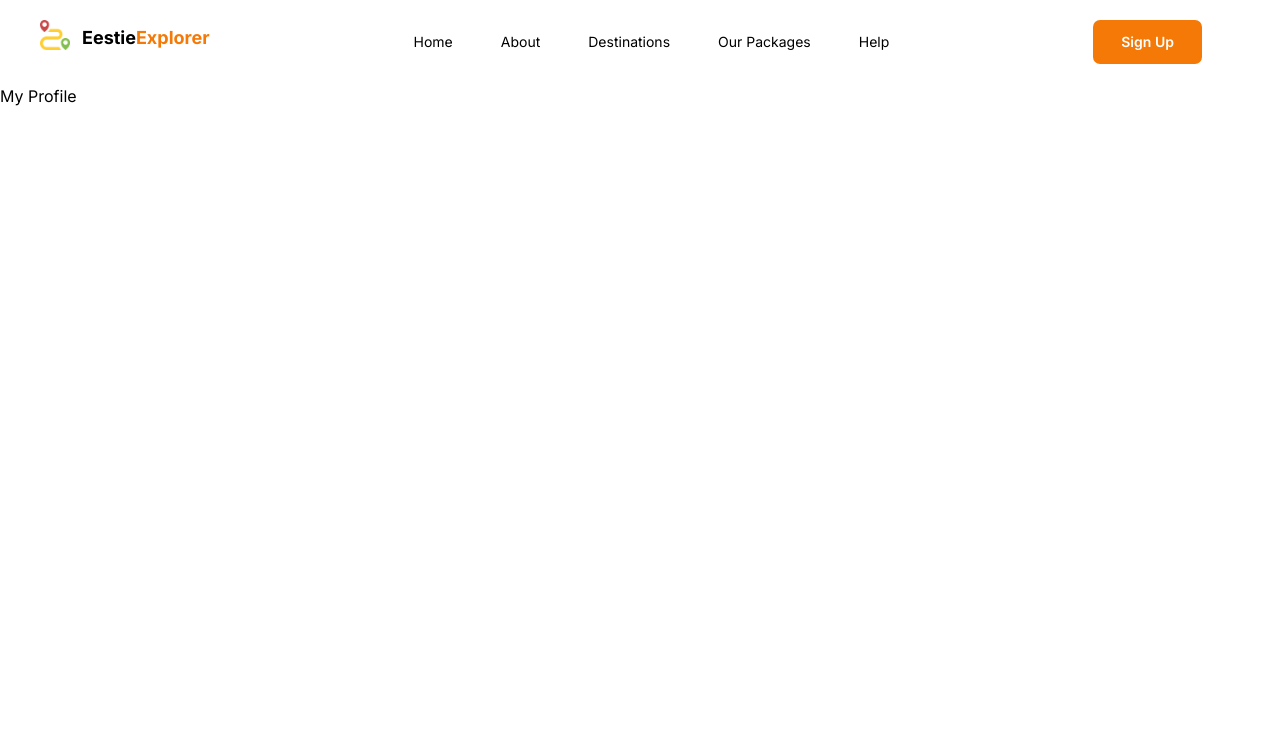
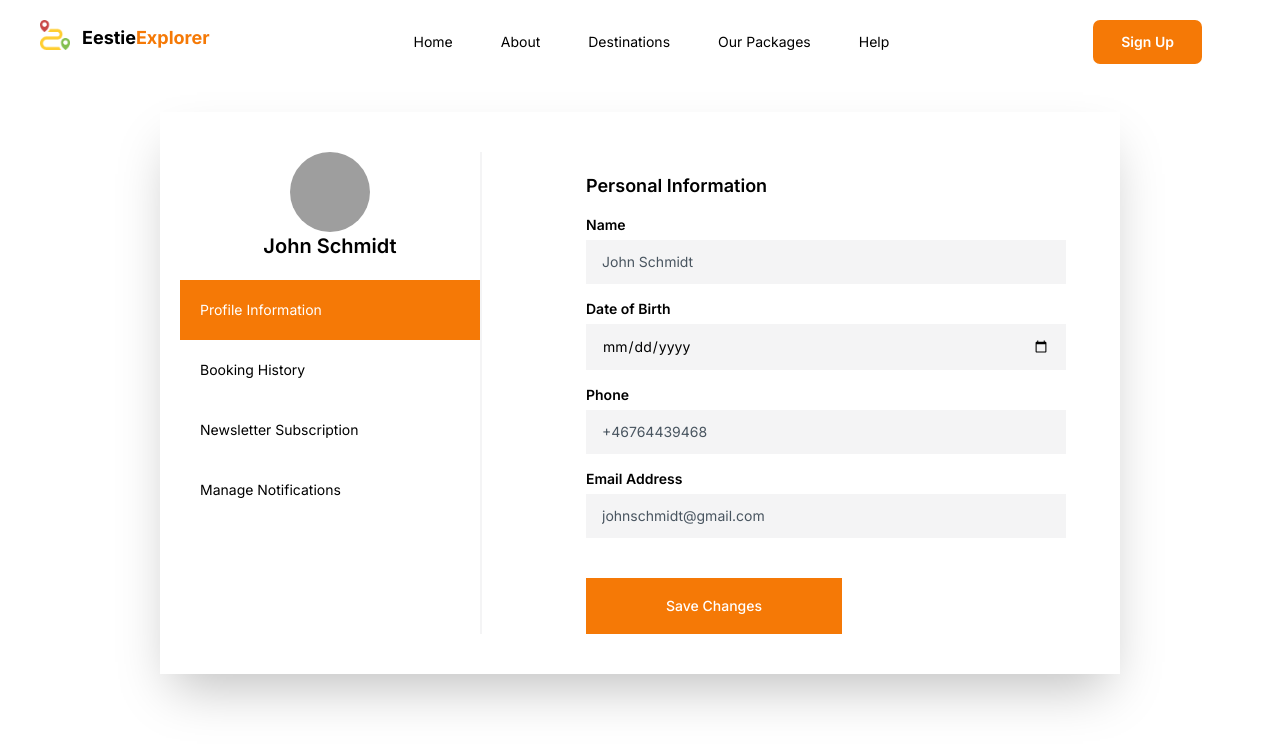
Before and after one commit to digital-explorers-2/eesti-explorer, a Next.js app: page /profile in a window 1280 px wide. Shown: the top 748 px of the page. Built offline with nearby package versions, Linux system fonts and the light colour scheme; grey boxes are pictures that could not be loaded.

Commit message:
feat: add profile page

```diff
--- a/app/profile/page.tsx
+++ b/app/profile/page.tsx
@@ -1,17 +1,93 @@
+import { Button } from "@/components/ui/button"
 import Navbar from "../../components/LandingPage/Navbar";
+import { Avatar, AvatarFallback, AvatarImage } from "@/components/ui/avatar"
 
-//navbar
+export default function Profile() {
+    return (
 
-export default function Profile(){
-return(
+        <>
+            <Navbar />
 
-    <>
-    <Navbar/>
-    <div>
-        <h1>My Profile</h1>
-    </div>
+            <div className="w-full h-screen  mt-7 ">
 
-    </>
-)
+                <div className="flex gap-16 shadow-2xl mx-40 py-10">
+
+                    <div className="pl-5 pr-0 border-r-2 border-[#F4F4F5]">
+
+                        <div className="w-[300px]" >
+
+                            <div className="flex align-middle justify-center">
+                                <Avatar className="w-20 h-20">
+                                    <AvatarImage src="https://github.com/shadcn.png" />
+                                    <AvatarFallback>CN</AvatarFallback>
+                                </Avatar>
+                            </div>
+
+                            <div className="text-center">
+
+                                <h1 className="font-semibold text-xl">John Schmidt</h1>
+
+                            </div>
+
+                            <div className="mt-5">
+                                <nav>
+                                    <ul>
+                                        <li className="py-5 bg-[#F57906] text-white text-sm pl-5">Profile Information</li>
+                                        <li className="py-5 text-sm pl-5">Booking History</li>
+                                        <li className="py-5 text-sm pl-5">Newsletter Subscription</li>
+                                        <li className="py-5 text-sm pl-5">Manage Notifications</li>
+                                    </ul>
+                                </nav>
+                            </div>
+
+                        </div>
+
+                    </div>
+
+                    <div className="w-[50%] mt-5 ml-10"  >
+
+                        <div>
+                            <h1 className="font-semibold text-lg">Personal Information</h1>
+                        </div>
+
+                        <div>
+                            <form action="">
+
+                                <div className="mt-3">
+                                    <label className="font-semibold text-sm" htmlFor="name">Name</label>
+                                    <input type="text" name="name" id="name" placeholder="John Schmidt" className="w-full bg-[#F4F4F5] placeholder-[#495560] text-sm px-4 py-3 mt-1" />
+                                </div>
+
+                                <div className="mt-3">
+                                    <label className="font-semibold text-sm" htmlFor="name">Date of Birth</label>
+                                    <input type="date" name="date" id="date" placeholder="15/03/1886" className="w-full bg-[#F4F4F5] placeholder-[#495560] text-sm px-4 py-3 mt-1" />
+                                </div>
+
+                                <div className="mt-3">
+                                    <label className="font-semibold text-sm" htmlFor="name">Phone</label>
+                                    <input type="tel" name="phone" id="phone" placeholder="+46764439468" className="w-full bg-[#F4F4F5] placeholder-[#495560] text-sm px-4 py-3 mt-1" />
+                                </div>
+
+                                <div className="mt-3">
+                                    <label className="font-semibold text-sm" htmlFor="name">Email Address</label>
+                                    <input type="email" name="email" id="email" placeholder="johnschmidt@gmail.com" className="w-full bg-[#F4F4F5] placeholder-[#495560] text-sm px-4 py-3 mt-1" />
+                                </div>
+
+                                <div className="mt-5">
+                                    <Button type="submit" className="bg-[#F57906] text-white mt-5 rounded-none px-20 py-7">Save Changes</Button>
+                                </div>
+                            </form>
+                        </div>
+
+
+                    </div>
+
+                </div>
+
+            </div>
+
+
+        </>
+    )
 
 }
--- /dev/null
+++ b/components/ui/avatar.tsx
@@ -0,0 +1,50 @@
+"use client"
+
+import * as React from "react"
+import * as AvatarPrimitive from "@radix-ui/react-avatar"
+
+import { cn } from "@/lib/utils"
+
+const Avatar = React.forwardRef<
+  React.ElementRef<typeof AvatarPrimitive.Root>,
+  React.ComponentPropsWithoutRef<typeof AvatarPrimitive.Root>
+>(({ className, ...props }, ref) => (
+  <AvatarPrimitive.Root
+    ref={ref}
+    className={cn(
+      "relative flex h-10 w-10 shrink-0 overflow-hidden rounded-full",
+      className
+    )}
+    {...props}
+  />
+))
+Avatar.displayName = AvatarPrimitive.Root.displayName
+
+const AvatarImage = React.forwardRef<
+  React.ElementRef<typeof AvatarPrimitive.Image>,
+  React.ComponentPropsWithoutRef<typeof AvatarPrimitive.Image>
+>(({ className, ...props }, ref) => (
+  <AvatarPrimitive.Image
+    ref={ref}
+    className={cn("aspect-square h-full w-full", className)}
+    {...props}
+  />
+))
+AvatarImage.displayName = AvatarPrimitive.Image.displayName
+
+const AvatarFallback = React.forwardRef<
+  React.ElementRef<typeof AvatarPrimitive.Fallback>,
+  React.ComponentPropsWithoutRef<typeof AvatarPrimitive.Fallback>
+>(({ className, ...props }, ref) => (
+  <AvatarPrimitive.Fallback
+    ref={ref}
+    className={cn(
+      "flex h-full w-full items-center justify-center rounded-full bg-slate-100 dark:bg-slate-800",
+      className
+    )}
+    {...props}
+  />
+))
+AvatarFallback.displayName = AvatarPrimitive.Fallback.displayName
+
+export { Avatar, AvatarImage, AvatarFallback }
--- /dev/null
+++ b/components/ui/input.tsx
@@ -0,0 +1,25 @@
+import * as React from "react"
+
+import { cn } from "@/lib/utils"
+
+export interface InputProps
+  extends React.InputHTMLAttributes<HTMLInputElement> {}
+
+const Input = React.forwardRef<HTMLInputElement, InputProps>(
+  ({ className, type, ...props }, ref) => {
+    return (
+      <input
+        type={type}
+        className={cn(
+          "flex h-10 w-full rounded-md border border-slate-200 bg-white px-3 py-2 text-sm ring-offset-white file:border-0 file:bg-transparent file:text-sm file:font-medium placeholder:text-slate-500 focus-visible:outline-none focus-visible:ring-2 focus-visible:ring-slate-950 focus-visible:ring-offset-2 disabled:cursor-not-allowed disabled:opacity-50 dark:border-slate-800 dark:bg-slate-950 dark:ring-offset-slate-950 dark:placeholder:text-slate-400 dark:focus-visible:ring-slate-300",
+          className
+        )}
+        ref={ref}
+        {...props}
+      />
+    )
+  }
+)
+Input.displayName = "Input"
+
+export { Input }
--- /dev/null
+++ b/components/ui/label.tsx
@@ -0,0 +1,26 @@
+"use client"
+
+import * as React from "react"
+import * as LabelPrimitive from "@radix-ui/react-label"
+import { cva, type VariantProps } from "class-variance-authority"
+
+import { cn } from "@/lib/utils"
+
+const labelVariants = cva(
+  "text-sm font-medium leading-none peer-disabled:cursor-not-allowed peer-disabled:opacity-70"
+)
+
+const Label = React.forwardRef<
+  React.ElementRef<typeof LabelPrimitive.Root>,
+  React.ComponentPropsWithoutRef<typeof LabelPrimitive.Root> &
+    VariantProps<typeof labelVariants>
+>(({ className, ...props }, ref) => (
+  <LabelPrimitive.Root
+    ref={ref}
+    className={cn(labelVariants(), className)}
+    {...props}
+  />
+))
+Label.displayName = LabelPrimitive.Root.displayName
+
+export { Label }
```
Also changed, not shown: package.json (+4 -3 lines), 1 other file (tests, documents, lock files or other folders).
